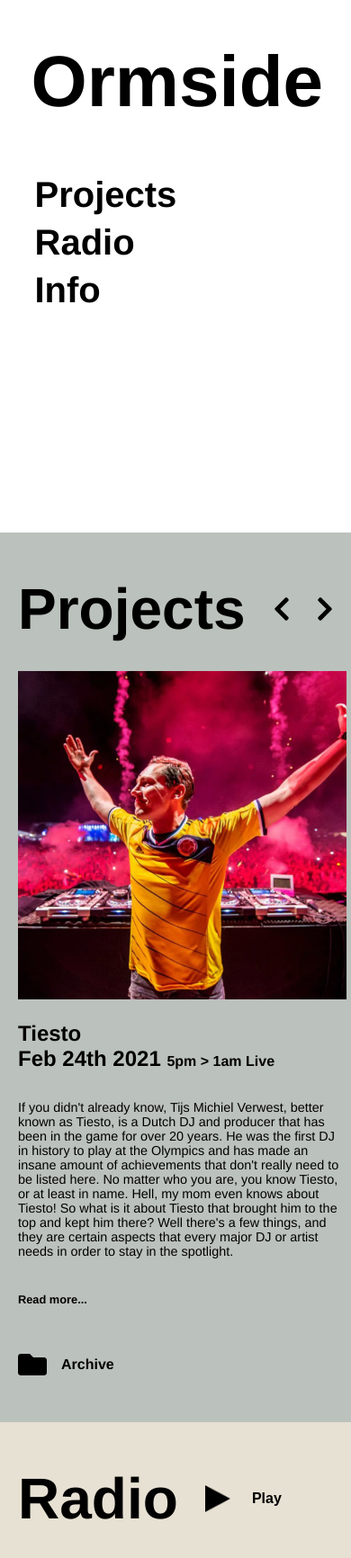
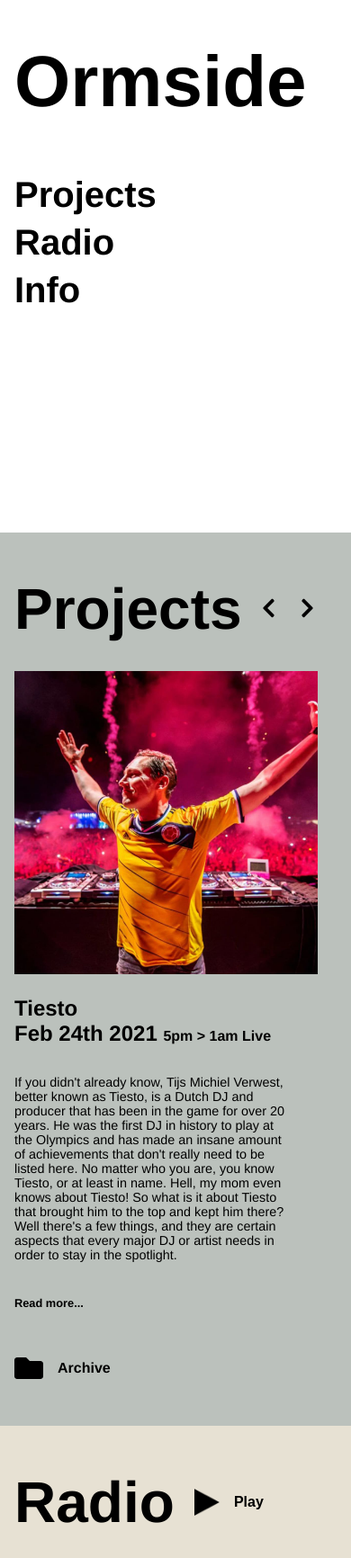
Before and after one commit to neither-neither/ormside-draft, a plain HTML site: page index.html in a window 390 px wide. Shown: the part 252-1984 px from the top of the page at 90% size. Drawn offline with Linux system fonts and the light colour scheme.

Commit message:
changes to media queries - first change

```diff
--- a/css/media-queries.css
+++ b/css/media-queries.css
@@ -1,8 +1,4 @@
 @media only screen and (max-width: 768px) {
-  body {
-    width: 100%;
-  }
-
   h1 {
     font-size: 5rem;
   }
@@ -11,36 +7,60 @@
     align-items: flex-start;
     flex-direction: column;
     justify-content: center;
-    padding: 0 0 0 30px;
+    padding: 0 0 0 0;
+
+    margin: 0 0 0 1rem;
   }
 
   #nav-bar a {
     margin: 0.25rem 0;
+    padding: 0;
   }
 
   .section-inner-cont {
-    padding: 0 20px;
+    padding: 0;
     width: 100%;
+    /*border: 1px solid blue;*/
+  }
+
+  .section-sub-inner-cont {
+    width: 100%;
+
+    /*border: 1px solid green;*/
   }
 
   .home-link {
     padding: 0;
     height: 40px;
+    display: none;
+  }
 
-    display: none;
+  .play-link p {
+    margin-left: 0.5rem;
+  }
+
+  #section-nav {
+    padding-left: 0.5rem;
+  }
+
+  .section-nav-btn {
+    background-color: transparent;
+    border: none;
+    font-size: 1.5rem;
   }
 
   .section-panel-cont {
     display: flex;
     flex-direction: column;
     min-height: 100%;
+    margin-left: 1rem;
   }
 
   .section-panel-cont-artist {
     display: flex;
     flex-direction: column;
     min-height: 100%;
-    margin: 0;
+    margin: 0 0 0 1rem;
   }
 
   .section-left-panel {
@@ -49,26 +69,36 @@
 
   .section-right-panel {
     order: 1;
+    align-items: flex-start;
+  }
+
+  .section-header {
+    margin-left: 1rem;
   }
 
   .section-text {
-    width: 100%;
+    width: 90%;
     margin-bottom: 1rem;
   }
 
   #project-img {
-    max-width: 100%;
+    max-width: 90%;
     margin-bottom: 1.5rem;
   }
 
   #radio-current-shows {
     gap: 5px 5px;
-    width: 100%;
+    width: 90%;
     margin: 0 0 1.5rem;
   }
 
   #email,
   #mailing-list {
-    margin-bottom: 2rem;
+    margin-bottom: 3rem;
+  }
+
+  .social-logo {
+    font-size: 2rem;
+    margin: 0 2rem 0 0;
   }
 }
--- a/css/styles.css
+++ b/css/styles.css
@@ -217,7 +217,7 @@ a:hover {
    ===================================================================================== */
 
 #projects {
-  background: #bbc1bc;
+  background-color: #bbc1bc;
 }
 
 #project-time {
@@ -233,7 +233,7 @@ a:hover {
    ===================================================================================== */
 
 #radio {
-  background: #e7e1d3;
+  background-color: #e7e1d3;
 }
 
 #radio-current-shows {
@@ -254,7 +254,7 @@ a:hover {
    ===================================================================================== */
 
 #info {
-  background: #faf8f8;
+  background-color: #faf8f8;
 }
 
 #address:hover {
```
Also changed, not shown: radio-shows/bradford-bailey-new.html (+1 -1 lines), radio-shows/jim-janco-new.html (+1 -1 lines), radio-shows/meg-woof-new.html (+1 -1 lines), radio-shows/smallboydanger-new.html (+1 -1 lines).
